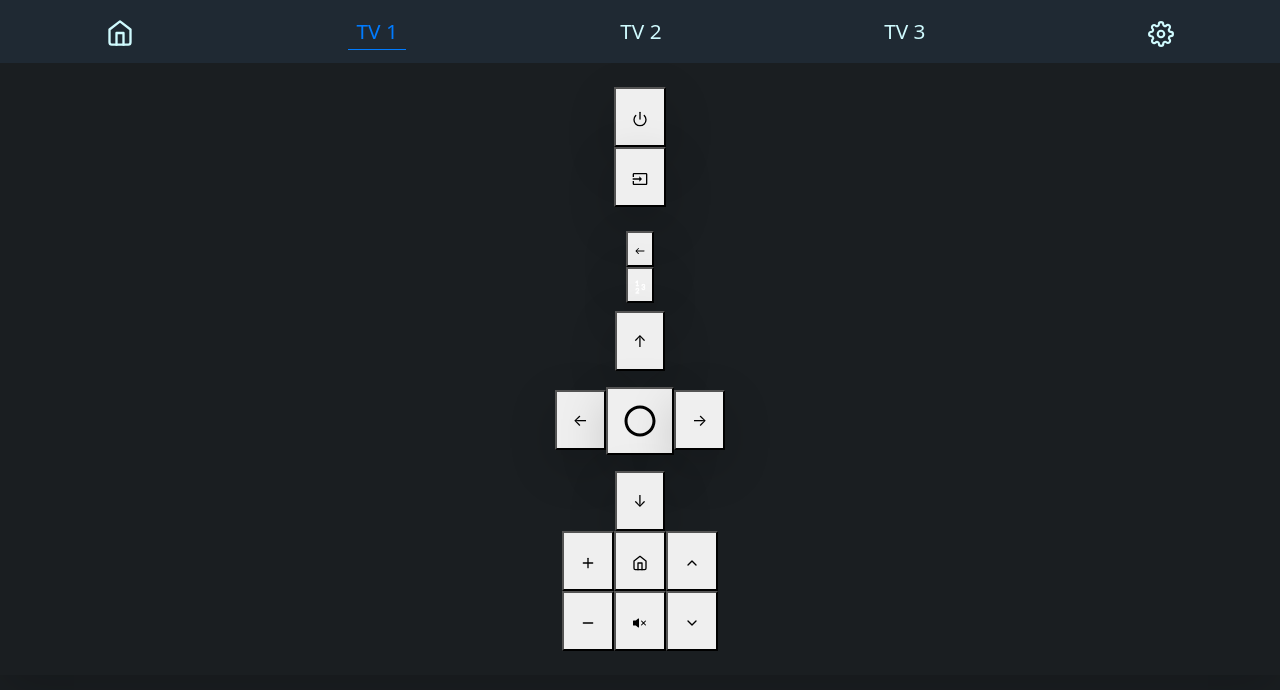
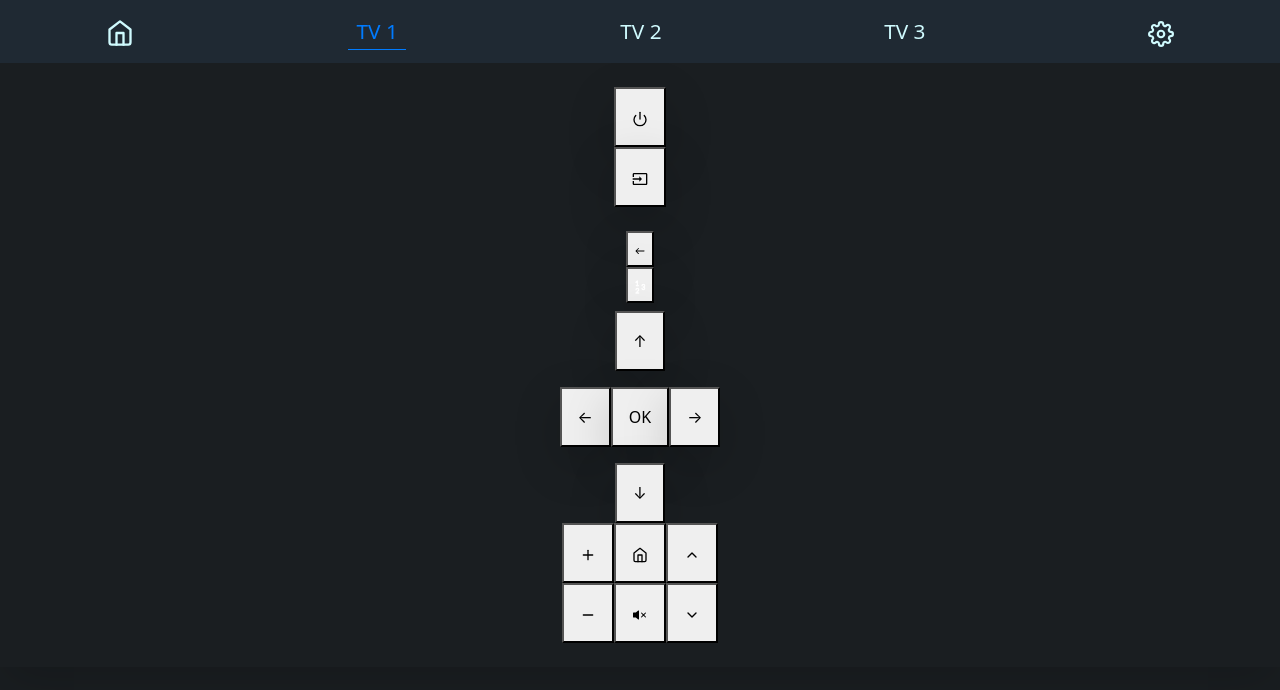
Before and after one commit to durkinm2/samsung-react-remote, a React (Create React App) app: page /tv/1 in a window 1280 px wide. Shown: the top 690 px of the page. Built offline with nearby package versions, Linux system fonts and the light colour scheme.

Commit message:
dpad styling

```diff
--- a/src/components/DPad/DPad.js
+++ b/src/components/DPad/DPad.js
@@ -31,16 +31,16 @@ const DPad = () => {
                 ↑
                 </button>
                 <div className="col-span-1"></div>
-                <button className="p-3 text-xl bg-gray-700 rounded-full shadow-lg focus:outline-none"
+                <button className="p-3 mr-2 text-xl bg-gray-700 rounded-full shadow-lg focus:outline-none"
                         onClick={() => sendCommand('KEY_LEFT')}>
                 ←
                 </button>
                 {/*<div className="col-span-1"></div>*/}
-                <button className="flex items-center justify-center p-3 bg-gray-700 rounded-full shadow-lg focus:outline-none ml-2 mr-2"
+                <button className="flex items-center justify-center p-3 size-18 bg-slate-800 rounded-full shadow-lg focus:outline-none ml-1 mr-2"
                         onClick={() => sendCommand('KEY_ENTER')}>
-                    <FaRegCircle size="32" />
+                    OK
                 </button>
-                <button className="p-3 text-xl bg-gray-700 rounded-full shadow-lg focus:outline-none"
+                <button className="p-3 ml-2 text-xl bg-gray-700 rounded-full shadow-lg focus:outline-none"
                         onClick={() => sendCommand('KEY_RIGHT')}>
                 →
                 </button>
```
Also changed, not shown: src/components/DPad/DPad.css (line endings or trailing spaces).
